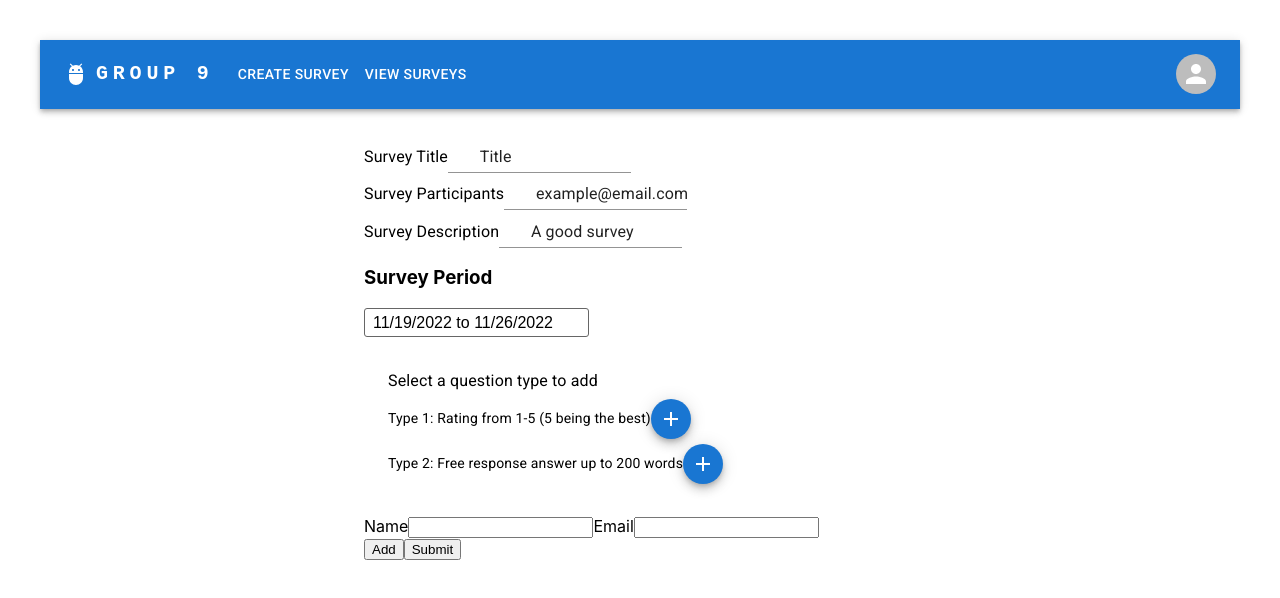
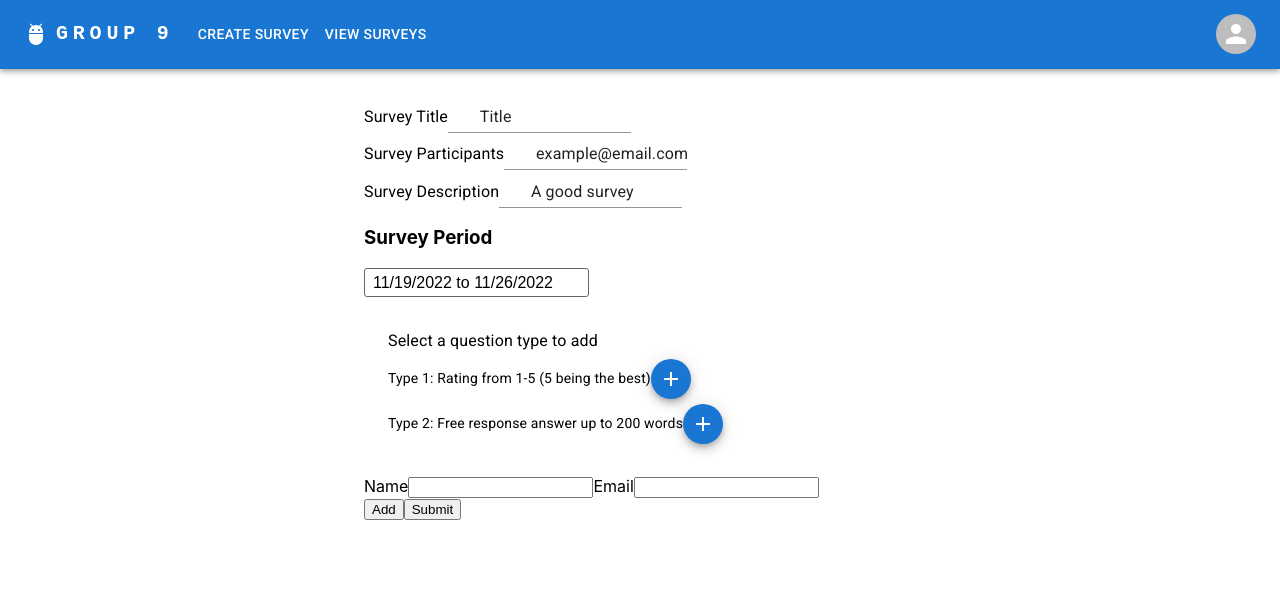
Before and after one commit to NaimShaqqou/COP4710-Project, a React (Create React App) app in the folder frontend/: page /createSurvey in a window 1280 px wide. Shown: the top 598 px of the page. Built offline with nearby package versions, Linux system fonts and the light colour scheme; what survey-core would draw is missing.

Commit message:
fixed padding of website

```diff
--- a/frontend/src/components/Calendar/Calendar.css
+++ b/frontend/src/components/Calendar/Calendar.css
@@ -1,7 +1,3 @@
-body {
-    padding: 40px;
-  }
-
   .App {
     text-align: left;
     font-size: 16px;
```
